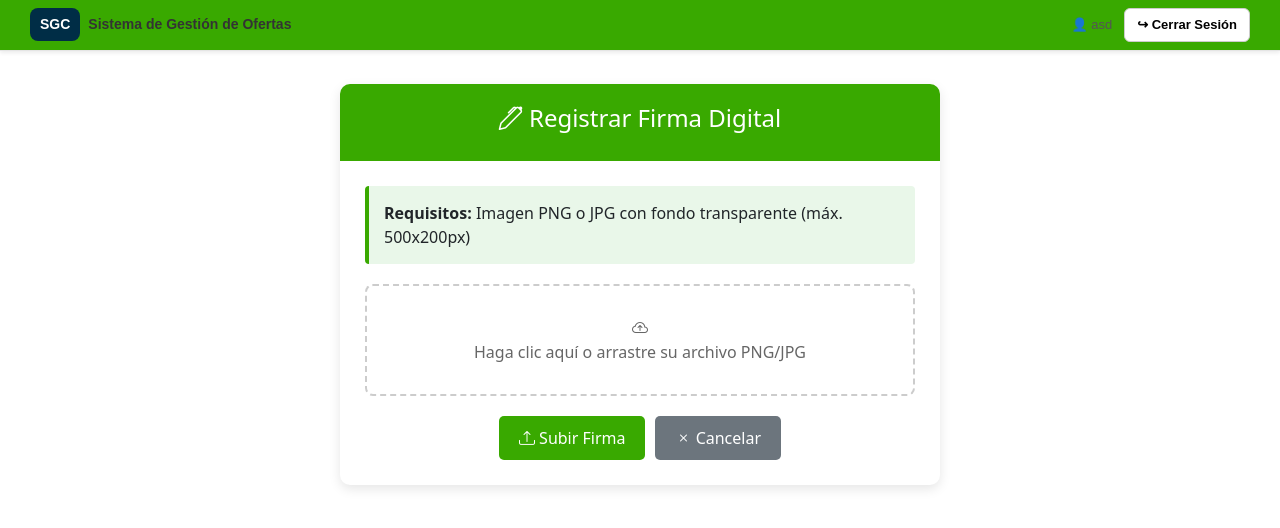
After one commit to G1lber/Entreno-Cursos-Cortos, a Django app: template curso/templates/subir_firma.html in a window 1280 px wide. The commit adds this page. Shown: the top 528 px of the page. Run offline with Django 5.2, Linux system fonts and the light colour scheme; the template is opened without the code that fills it, so the values that code supplies are empty.

Commit message:
Add digital signature upload and validation
Replaces the 'firma' field with 'firma_digital' in the Usuario model, including migration and form updates. Adds frontend and backend support for uploading, validating, and displaying digital signatures (PNG/JPG, max 500x200px) for users, including new templates, static files, and dashboard integration.

```diff
--- /dev/null
+++ b/curso/static/css/firma.css
@@ -0,0 +1,85 @@
+ .firma-card {
+        background: white;
+        border-radius: 10px;
+        box-shadow: 0 4px 12px rgba(0,0,0,0.1);
+        overflow: hidden;
+        max-width: 600px;
+        margin: 0 auto;
+    }
+    .firma-card-header {
+        background-color: #39A900;
+        color: white;
+        padding: 20px;
+        text-align: center;
+    }
+    .firma-card-body {
+        padding: 25px;
+    }
+    .firma-alert {
+        background-color: #e9f7e9;
+        border-left: 4px solid #39A900;
+        padding: 15px;
+        margin-bottom: 20px;
+        border-radius: 4px;
+    }
+    .firma-input-wrapper {
+        border: 2px dashed #ccc;
+        border-radius: 8px;
+        padding: 30px;
+        text-align: center;
+        transition: all 0.3s;
+        cursor: pointer;
+    }
+    .firma-input-wrapper:hover {
+        border-color: #39A900;
+        background-color: #f9fff9;
+    }
+    .firma-input-label {
+        cursor: pointer;
+        color: #666;
+    }
+    .firma-input {
+        display: none;
+    }
+    .firma-preview {
+        max-width: 100%;
+        max-height: 150px;
+        border: 1px solid #ddd;
+        border-radius: 4px;
+        padding: 5px;
+        margin-top: 10px;
+    }
+    .firma-btn-primary {
+        background-color: #39A900;
+        border: none;
+        padding: 10px 20px;
+        border-radius: 5px;
+        color: white;
+        font-weight: 500;
+        transition: all 0.3s;
+    }
+    .firma-btn-primary:hover {
+        background-color: #2d8500;
+        transform: translateY(-2px);
+    }
+    .firma-btn-secondary {
+        background-color: #6c757d;
+        border: none;
+        padding: 10px 20px;
+        border-radius: 5px;
+        color: white;
+        text-decoration: none;
+        display: inline-block;
+        transition: all 0.3s;
+    }
+    .firma-btn-secondary:hover {
+        background-color: #5a6268;
+        color: white;
+        transform: translateY(-2px);
+    }
+    .firma-buttons {
+        display: flex;
+        gap: 10px;
+        justify-content: center;
+        margin-top: 20px;
+    }
--- /dev/null
+++ b/curso/static/js/firma.js
@@ -0,0 +1,55 @@
+    document.addEventListener('DOMContentLoaded', function() {
+        const fileInput = document.getElementById('firma');
+        const fileLabel = document.querySelector('.firma-input-label');
+
+        // Mostrar el nombre del archivo seleccionado
+        fileInput.addEventListener('change', function() {
+            if (this.files && this.files[0]) {
+                fileLabel.innerHTML = `<i class="bi bi-file-image fa-2x mb-2"></i><br>Archivo seleccionado: ${this.files[0].name}`;
+
+                // Mostrar vista previa si es una imagen
+                if (this.files[0].type.match('image.*')) {
+                    const reader = new FileReader();
+                    reader.onload = function(e) {
+                        // Crear o actualizar vista previa
+                        let preview = document.querySelector('.firma-preview');
+                        if (!preview) {
+                            preview = document.createElement('img');
+                            preview.className = 'firma-preview mt-3';
+                            fileLabel.parentNode.appendChild(preview);
+                        }
+                        preview.src = e.target.result;
+                    }
+                    reader.readAsDataURL(this.files[0]);
+                }
+            } else {
+                fileLabel.innerHTML = '<i class="bi bi-cloud-arrow-up fa-2x mb-2"></i><br>Haga clic aquí o arrastre su archivo PNG/JPG';
+            }
+        });
+
+        // Permitir arrastrar y soltar archivos
+        const dropZone = document.querySelector('.firma-input-wrapper');
+        dropZone.addEventListener('dragover', function(e) {
+            e.preventDefault();
+            this.style.borderColor = '#39A900';
+            this.style.backgroundColor = '#f9fff9';
+        });
+
+        dropZone.addEventListener('dragleave', function(e) {
+            e.preventDefault();
+            this.style.borderColor = '#ccc';
+            this.style.backgroundColor = '';
+        });
+
+        dropZone.addEventListener('drop', function(e) {
+            e.preventDefault();
+            this.style.borderColor = '#ccc';
+            this.style.backgroundColor = '';
+
+            if (e.dataTransfer.files.length) {
+                fileInput.files = e.dataTransfer.files;
+                const event = new Event('change', { bubbles: true });
+                fileInput.dispatchEvent(event);
+            }
+        });
+    });
--- /dev/null
+++ b/curso/templates/subir_firma.html
@@ -0,0 +1,69 @@
+{% extends 'base_nav.html' %}
+{% load static %}
+
+{% block content %}
+<!-- Bootstrap CSS -->
+<link href="https://cdn.jsdelivr.net/npm/bootstrap@5.3.2/dist/css/bootstrap.min.css" rel="stylesheet">
+<!-- Bootstrap Icons -->
+<link href="https://cdn.jsdelivr.net/npm/bootstrap-icons@1.11.3/font/bootstrap-icons.css" rel="stylesheet">
+<!-- Estilos personalizados -->
+<link href="{% static 'css/firma.css' %}" rel="stylesheet">
+
+<div class="container mt-4">
+    <div class="firma-card">
+        <div class="firma-card-header">
+            <h4><i class="bi bi-pen"></i> Registrar Firma Digital</h4>
+        </div>
+        <div class="firma-card-body">
+            <!-- Mensajes de alerta -->
+            {% if messages %}
+                {% for message in messages %}
+                    <div class="alert alert-{% if message.tags == 'error' %}danger{% else %}{{ message.tags }}{% endif %} alert-dismissible fade show" role="alert">
+                        {{ message }}
+                        <button type="button" class="btn-close" data-bs-dismiss="alert" aria-label="Close"></button>
+                    </div>
+                {% endfor %}
+            {% endif %}
+
+            <div class="firma-alert">
+                <strong>Requisitos:</strong> Imagen PNG o JPG con fondo transparente (máx. 500x200px)
+            </div>
+
+            <!-- Mostrar firma actual -->
+            {% if user.firma_digital %}
+            <div class="firma-actual mb-3">
+                <h5>Firma actual:</h5>
+                <img src="{{ user.firma_digital.url }}" alt="Su firma" class="firma-preview">
+                <br>
+            </div>
+            {% endif %}
+
+            <!-- Formulario subir firma -->
+            <form method="post" enctype="multipart/form-data" class="firma-form">
+                {% csrf_token %}
+                <div class="firma-input-wrapper mb-3">
+                    <label for="firma" class="firma-input-label">
+                        <i class="bi bi-cloud-arrow-up fa-2x mb-2"></i><br>
+                        Haga clic aquí o arrastre su archivo PNG/JPG
+                    </label>
+                    <input type="file" class="firma-input" id="firma" name="firma" accept="image/png, image/jpeg" required>
+                </div>
+                <div class="firma-buttons">
+                    <button type="submit" class="firma-btn-primary">
+                        <i class="bi bi-upload"></i> {% if user.firma_digital %}Actualizar{% else %}Subir{% endif %} Firma
+                    </button>
+                    <a href="{% url 'dashboard' %}" class="firma-btn-secondary">
+                        <i class="bi bi-x"></i> Cancelar
+                    </a>
+                </div>
+            </form>
+        </div>
+    </div>
+</div>
+
+<!-- JavaScript para mejorar la experiencia de usuario -->
+  <script src="{% static 'js/firma.js' %}"></script>
+
+<!-- Bootstrap JS -->
+<script src="https://cdn.jsdelivr.net/npm/bootstrap@5.3.2/dist/js/bootstrap.bundle.min.js"></script>
+{% endblock %}
--- a/entreno/settings.py
+++ b/entreno/settings.py
@@ -133,8 +133,8 @@ STATICFILES_DIRS = [
     os.path.join(BASE_DIR, 'static'),
 ]
 
-MEDIA_URL = "/media/"
-MEDIA_ROOT = os.path.join(BASE_DIR, "media")
+MEDIA_URL = '/media/'
+MEDIA_ROOT = os.path.join(BASE_DIR, 'media')
 
 # Default primary key field type
 # https://docs.djangoproject.com/en/5.2/ref/settings/#default-auto-field
```
Also changed, not shown: curso/forms.py (+52 -2 lines), curso/models.py (+9 -14 lines), curso/templates/dashboard.html (+27 -0 lines), curso/templates/layout/usuario_form.html (+14 -8 lines), curso/urls.py (+7 -1 lines), curso/views.py (+41 -0 lines), curso/migrations/0003_remove_usuario_firma_usuario_firma_digital.py (added), 1 other file.
